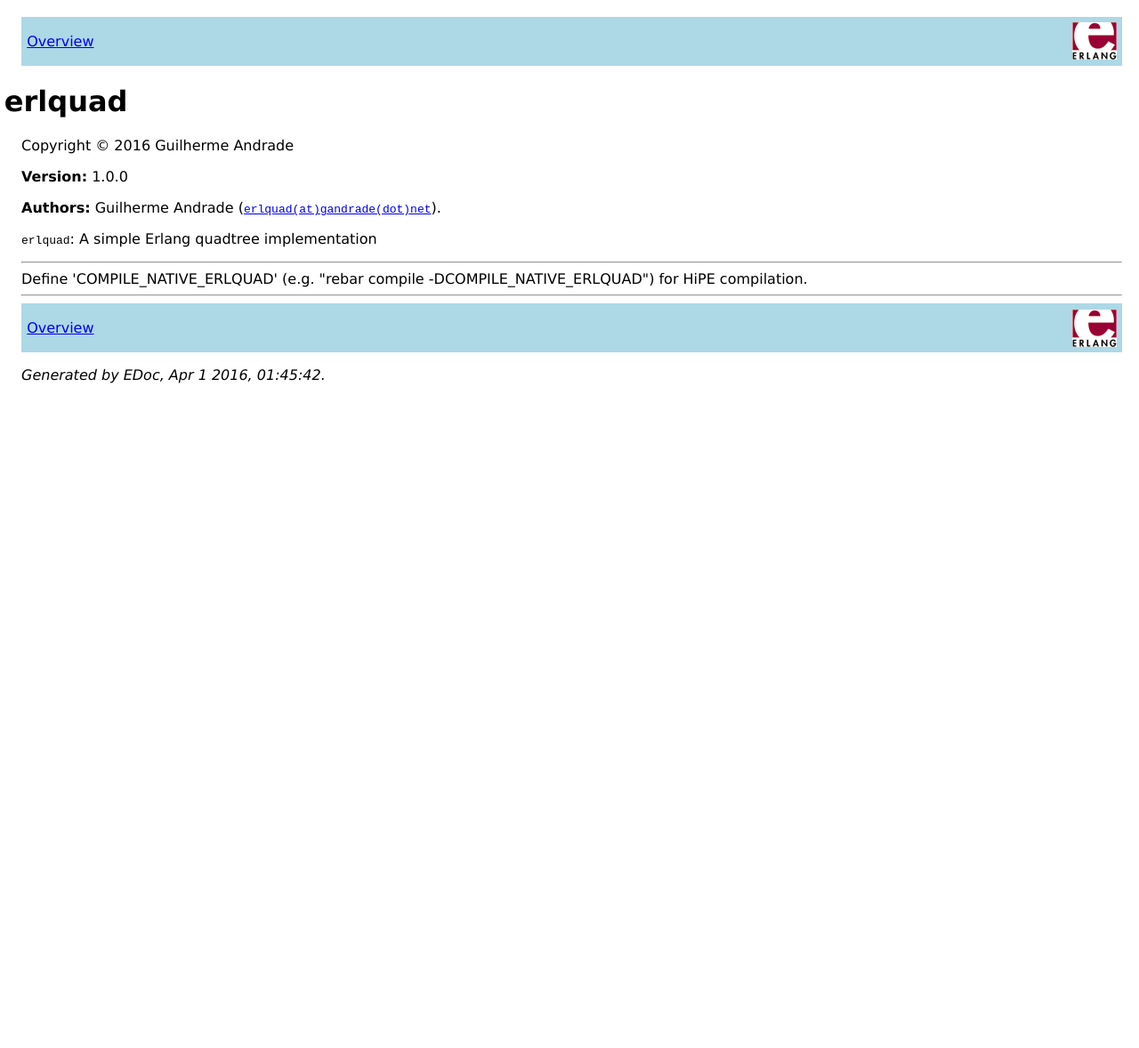
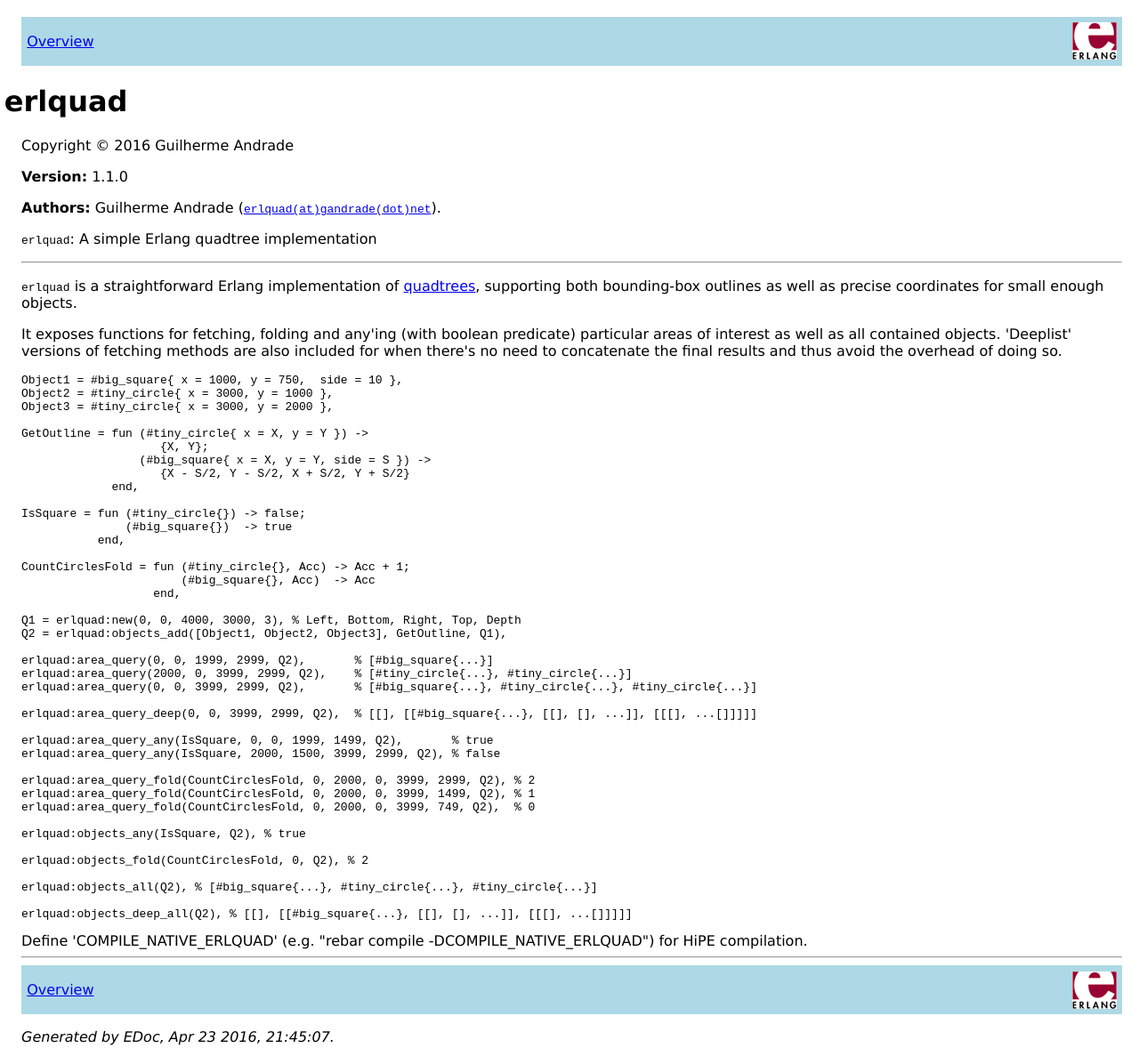
Before and after one commit to g-andrade/erlquad, a plain HTML site: page doc/overview-summary.html in a window 1280 px wide. Shown: the whole page at 89% size. Before the commit the page ends 800 px from the top, so only its background shows below. Drawn offline with Linux system fonts and the light colour scheme.

Commit message:
Update docs

```diff
--- a/doc/overview-summary.html
+++ b/doc/overview-summary.html
@@ -9,16 +9,64 @@
 <div class="navbar"><a name="#navbar_top"></a><table width="100%" border="0" cellspacing="0" cellpadding="2" summary="navigation bar"><tr><td><a href="overview-summary.html" target="overviewFrame">Overview</a></td><td><a href="http://www.erlang.org/"><img src="erlang.png" align="right" border="0" alt="erlang logo"></a></td></tr></table></div>
 <h1>erlquad</h1>
 <p>Copyright © 2016 Guilherme Andrade</p>
-<p><b>Version:</b> 1.0.0</p>
+<p><b>Version:</b> 1.1.0</p>
 <p><b>Authors:</b> Guilherme Andrade (<a href="mailto:erlquad(at)gandrade(dot)net"><tt>erlquad(at)gandrade(dot)net</tt></a>).</p>
 <p><code>erlquad</code>: A simple Erlang quadtree implementation</p>
 
 <hr>
 
+<p><code>erlquad</code> is a straightforward Erlang implementation of <a href="https://en.wikipedia.org/wiki/Quadtree">quadtrees</a>, supporting both bounding-box outlines as well as precise coordinates for small enough objects.</p>
+
+<p>It exposes functions for fetching, folding and any'ing (with boolean predicate) particular areas of interest as well as all contained objects. 'Deeplist' versions of fetching methods are also included for when there's no need to concatenate the final results and thus avoid the overhead of doing so.</p>
+
+<pre lang="erlang">
+Object1 = #big_square{ x = 1000, y = 750,  side = 10 },
+Object2 = #tiny_circle{ x = 3000, y = 1000 },
+Object3 = #tiny_circle{ x = 3000, y = 2000 },
+
+GetOutline = fun (#tiny_circle{ x = X, y = Y }) -&gt;
+                    {X, Y};
+                 (#big_square{ x = X, y = Y, side = S }) -&gt;
+                    {X - S/2, Y - S/2, X + S/2, Y + S/2}
+             end,
+
+IsSquare = fun (#tiny_circle{}) -&gt; false;
+               (#big_square{})  -&gt; true
+           end,
+
+CountCirclesFold = fun (#tiny_circle{}, Acc) -&gt; Acc + 1;
+                       (#big_square{}, Acc)  -&gt; Acc
+                   end,
+
+Q1 = erlquad:new(0, 0, 4000, 3000, 3), % Left, Bottom, Right, Top, Depth
+Q2 = erlquad:objects_add([Object1, Object2, Object3], GetOutline, Q1),
+
+erlquad:area_query(0, 0, 1999, 2999, Q2),       % [#big_square{...}]
+erlquad:area_query(2000, 0, 3999, 2999, Q2),    % [#tiny_circle{...}, #tiny_circle{...}]
+erlquad:area_query(0, 0, 3999, 2999, Q2),       % [#big_square{...}, #tiny_circle{...}, #tiny_circle{...}]
+
+erlquad:area_query_deep(0, 0, 3999, 2999, Q2),  % [[], [[#big_square{...}, [[], [], ...]], [[[], ...[]]]]]
+
+erlquad:area_query_any(IsSquare, 0, 0, 1999, 1499, Q2),       % true
+erlquad:area_query_any(IsSquare, 2000, 1500, 3999, 2999, Q2), % false
+
+erlquad:area_query_fold(CountCirclesFold, 0, 2000, 0, 3999, 2999, Q2), % 2
+erlquad:area_query_fold(CountCirclesFold, 0, 2000, 0, 3999, 1499, Q2), % 1
+erlquad:area_query_fold(CountCirclesFold, 0, 2000, 0, 3999, 749, Q2),  % 0
+
+erlquad:objects_any(IsSquare, Q2), % true
+
+erlquad:objects_fold(CountCirclesFold, 0, Q2), % 2
+
+erlquad:objects_all(Q2), % [#big_square{...}, #tiny_circle{...}, #tiny_circle{...}]
+
+erlquad:objects_deep_all(Q2), % [[], [[#big_square{...}, [[], [], ...]], [[[], ...[]]]]]
+</pre>
+
 Define 'COMPILE_NATIVE_ERLQUAD' (e.g. "rebar compile -DCOMPILE_NATIVE_ERLQUAD") for HiPE compilation.
 
 <hr>
 <div class="navbar"><a name="#navbar_bottom"></a><table width="100%" border="0" cellspacing="0" cellpadding="2" summary="navigation bar"><tr><td><a href="overview-summary.html" target="overviewFrame">Overview</a></td><td><a href="http://www.erlang.org/"><img src="erlang.png" align="right" border="0" alt="erlang logo"></a></td></tr></table></div>
-<p><i>Generated by EDoc, Apr 1 2016, 01:45:42.</i></p>
+<p><i>Generated by EDoc, Apr 23 2016, 21:45:07.</i></p>
 </body>
 </html>
```
Also changed, not shown: doc/erlquad.html (+1 -1 lines), 3 other files.
